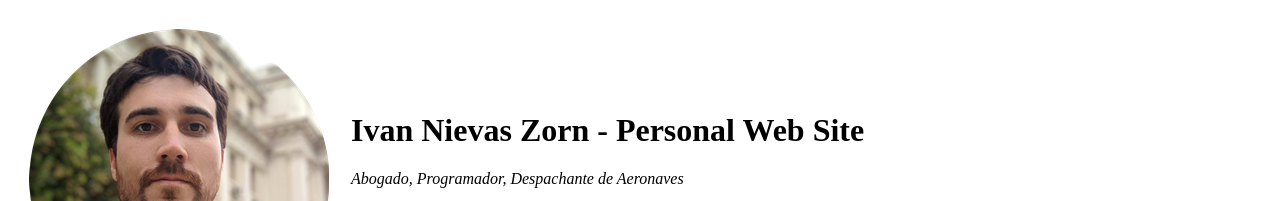
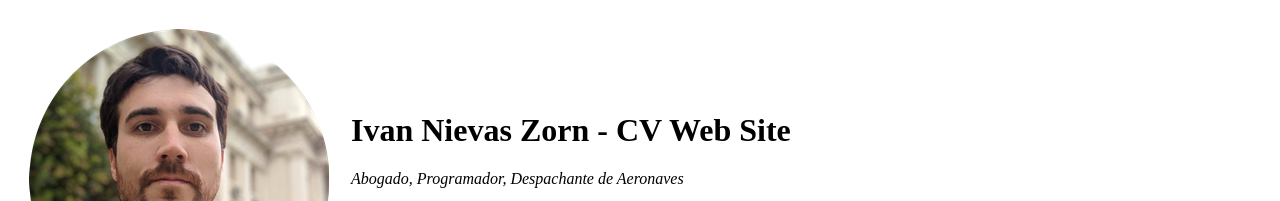
Before and after one commit to GrisoCba/cv, a plain HTML site: page index.html in a window 1280 px wide. Shown: the top 201 px of the page. Drawn offline with Linux system fonts and the light colour scheme.

Commit message:
Updated Index.html (Title)

```diff
--- a/index.html
+++ b/index.html
@@ -3,7 +3,7 @@
 <head>
     <meta charset="UTF-8">
     <meta name="viewport" content="width=device-width, initial-scale=1.0">
-    <title>Griso Web Site</title>
+    <title>Ivan Nievas Zorn - CV</title>
 </head>
 <body>
     <table cellspacing="20px">
@@ -12,7 +12,7 @@
                 <img src="Perfil-modified-300px.png" alt="Foto Perfil">
             </td>
             <td>
-                <h1>Ivan Nievas Zorn - Personal Web Site</h1>
+                <h1>Ivan Nievas Zorn - CV Web Site</h1>
                 <p><em>Abogado, Programador, Despachante de Aeronaves</em></p>
                 <p>Soy un abogado dedicado al fuero laboral</p>
                 <p>Fundador de <a href="https://www.instagram.com/abogacialitiganteunida/" target="_BLANK">Abogacía Litigante Unida</a></p>
```
